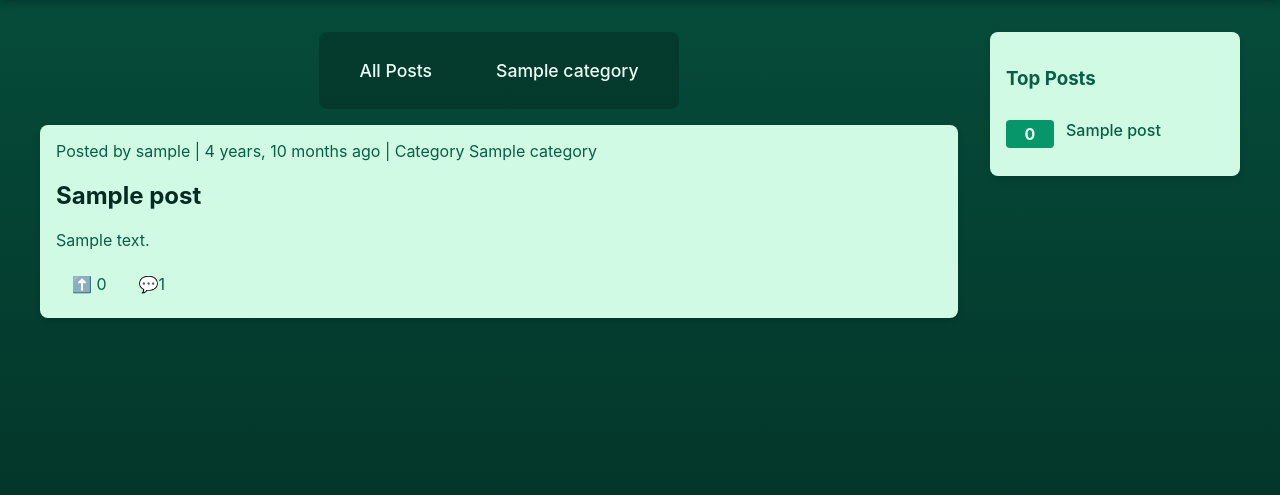
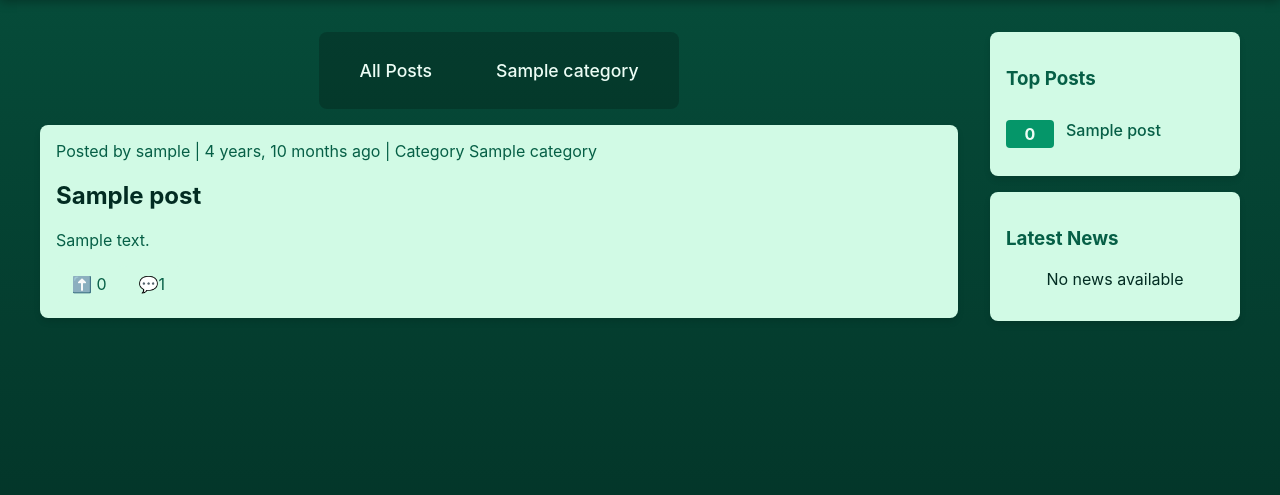
Before and after one commit to Lochy2000/PP4_mantis_feed, a Django app: page / in a window 1280 px wide. Shown: the part 61-556 px from the top of the page. Run offline with Django 5.2, Linux system fonts and the light colour scheme; tables that the repository leaves empty hold one stand-in row (values such as "Sample post").

```diff
--- a/posts/templates/posts/post_list.html
+++ b/posts/templates/posts/post_list.html
@@ -71,13 +71,13 @@
                 <p class="no-post">No top Posts yet</p>
             {% endfor %}
         </div>
-        <!-- <div class="post-card">
+        <div class="post-card">
             <h3>Latest News</h3>
-            {% for article in news_articles%}
-                <div class="top-post-itam">
+            {% for article in news_articles %}
+                <div class="top-post-item">
                     <div class="top-post-content">
                         <div>
-                            <a href=" {{ artile.url }}" target="_blank" class="top-post-title">
+                            <a href="{{ article.url }}" target="_blank" class="top-post-title">
                                 {{ article.title|truncatechars:50}}
                             </a>
                             <p class="news-description"> {{ article.description|truncatechars:50}}</p>
@@ -88,9 +88,9 @@
                     <hr class="top-post-divider">
                 {% endif %}
             {% empty %}
-                <p class="no-post">No top Posts yet</p>
+                <p class="no-post">No news available</p>
             {% endfor %}
-        </div> -->
+        </div>
     </aside>
 </div>
 {% endblock %}
--- a/posts/views.py
+++ b/posts/views.py
@@ -8,6 +8,7 @@ from django.contrib import messages
 from .models import Post, Comment, Category
 from django.db.models import Count, F
 from django.db.models.functions import Coalesce
+import os
 
 # Create your views here.
 # categories
@@ -79,12 +80,26 @@ def post_list(request):
               Coalesce(Count('downvotes', distinct=True),0)
     ).order_by('-score', 'created_at')[:3]
 
+    try:
+        news_api_key = os.environ.get('NEWS_API_KEY')
+        news_url = f"https://gnews.io/api/v4/search?q=tech OR programming OR AI&lang=en&country=us&max=5&apikey={news_api_key}"
+
+        print("API Key:", news_api_key)
+        response = request.get(news_url)
+        news_data = response.json()
+        news_articles = news_data.get ('articles',[])[:2]
+    except:
+        news_articles = [ ]
+
     return render(request, 'posts/post_list.html',{
         'posts' : posts,
         'top_posts' : top_posts,
         'categories':categories,
-        'selected_category': selected_category
+        'selected_category': selected_category,
+        'news_articles' : news_articles
     })
+
+
 
 def post_detail(request, post_id):
     post = get_object_or_404(Post,id=post_id)
--- a/static/css/style.css
+++ b/static/css/style.css
@@ -387,7 +387,12 @@
     text-align: center;
     color: var(--dark-green);
   }
-
+  .news-description {
+    color: var(--text-dark);
+    font-size: 0.9rem;
+    margin-top: 0.5rem;
+    opacity: 0.8rem;
+  }
 
   /* media queries */
 
```
Also changed, not shown: 1 other file.
